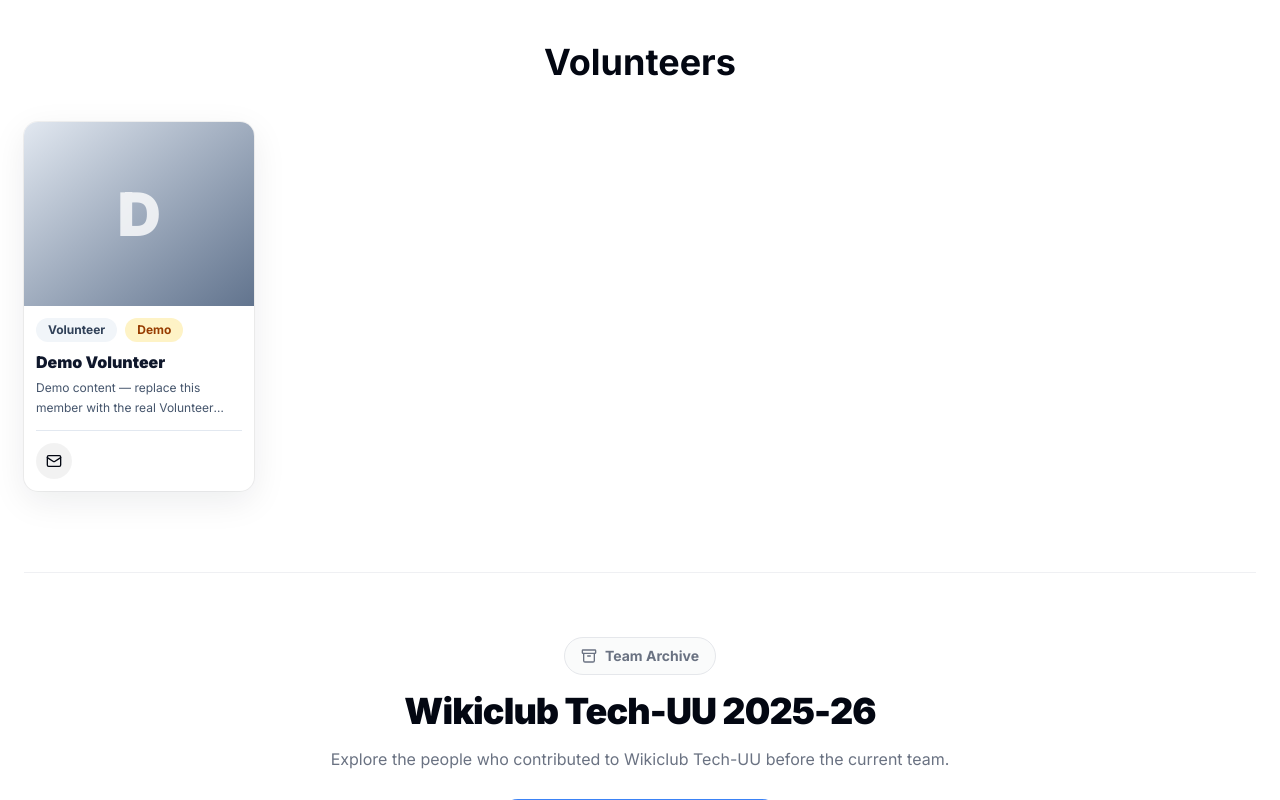
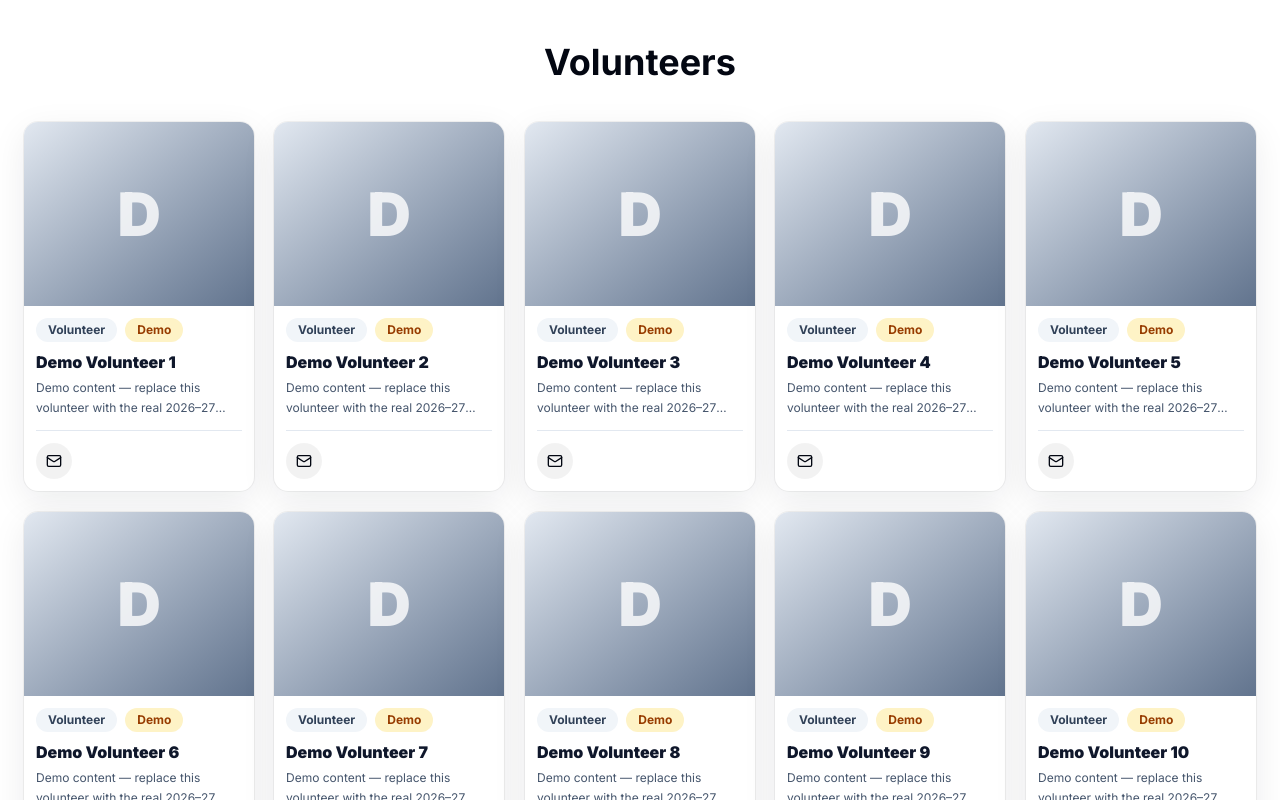
Before and after one commit to mishraji0519/wikiclubtech-nitin, a Next.js app in the folder WikiClub-Tech-UU-main/WikiClub-Tech-UU-main/: page /wikiclubtech-nitin/teams in a window 1280 px wide. Shown: the part 5220-6020 px from the top of the page. Built offline with nearby package versions, Linux system fonts and the light colour scheme.

Commit message:
feat: show 25 volunteer demo placeholders

```diff
--- a/WikiClub-Tech-UU-main/WikiClub-Tech-UU-main/src/app/teams/page.tsx
+++ b/WikiClub-Tech-UU-main/WikiClub-Tech-UU-main/src/app/teams/page.tsx
@@ -5,6 +5,7 @@ import { motion, AnimatePresence } from 'framer-motion';
 import { Archive, ArrowDown, ArrowUp, Crown, Users } from 'lucide-react';
 import TeamMemberCard from '@/components/team/TeamMemberCard';
 import { currentTeamDemoMembers, currentTeamMembers, founderDemoMembers, previousTeamMembers } from '@/data/team_data/teamMembers';
+import { currentVolunteerDemoMembers } from '@/data/team_data/currentVolunteerDemoMembers';
 import { facultyCoordinator } from '@/data/team_data/facultyCoordinator';
 import { Button } from '@/components/ui/button';
 import WikimediaBackground from '@/components/team/WikimediaBackground';
@@ -51,7 +52,7 @@ const FacultyCoordinatorSection = () => <section aria-labelledby='faculty-coordi
 
 const Index = () => {
   const [showPreviousTeam, setShowPreviousTeam] = useState(false);
-  const displayedCurrentMembers = (currentTeamMembers.length > 0 ? currentTeamMembers : currentTeamDemoMembers).filter((member) => member.roleType !== 'coordinator');
+  const displayedCurrentMembers = (currentTeamMembers.length > 0 ? currentTeamMembers : [...currentTeamDemoMembers.filter((member) => member.roleType !== 'volunteer'), ...currentVolunteerDemoMembers]).filter((member) => member.roleType !== 'coordinator');
   const displayedPreviousMembers = previousTeamMembers.filter((member) => member.roleType !== 'coordinator');
   const [activeSection, setActiveSection] = useState<RoleFilter>('envoy');
   const [activePreviousSection, setActivePreviousSection] = useState<RoleFilter>('envoy');
```
